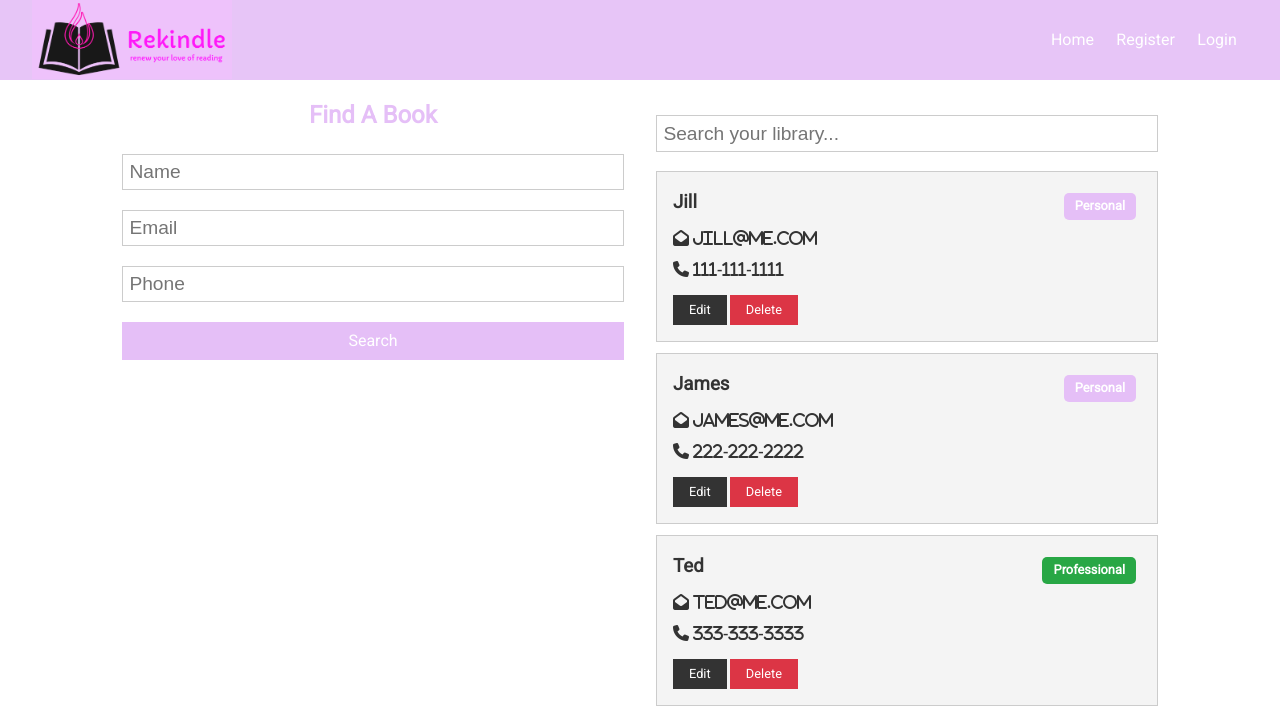
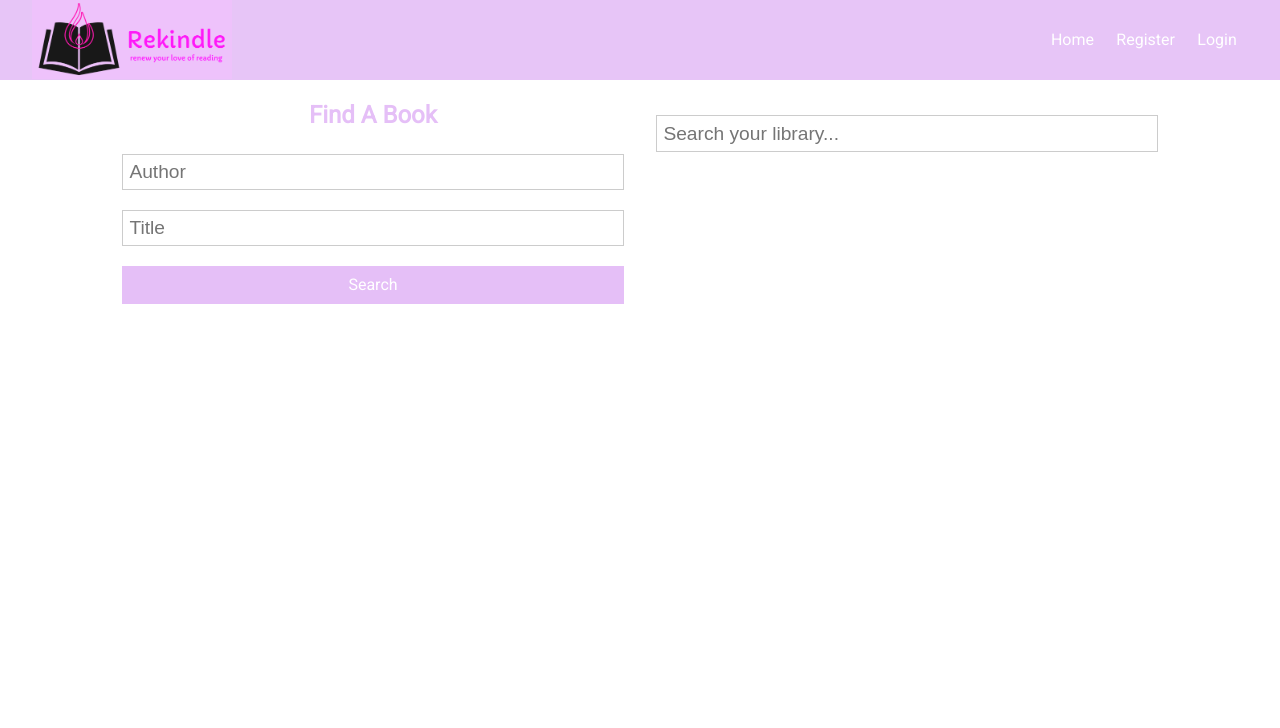
Before and after one commit to phenix1229/rekindle, a React (Create React App) app in the folder client/: page / in a window 1280 px wide. Shown: the top 728 px of the page. Built offline with nearby package versions, Linux system fonts and the light colour scheme.

Commit message:
changed the form

```diff
--- a/client/src/components/pages/Home.js
+++ b/client/src/components/pages/Home.js
@@ -1,5 +1,4 @@
 import React from 'react';
-import Contacts from '../userLibrary/Contacts';
 import ContactForm from '../userLibrary/LibrarySearch';
 import ContactFilter from '../userLibrary/LibraryFilter';
 
@@ -11,7 +10,6 @@ function Home() {
             </div>
             <div>
                 <ContactFilter />
-                <Contacts />
             </div>
         </div>
     )
--- a/client/src/components/userLibrary/LibrarySearch.js
+++ b/client/src/components/userLibrary/LibrarySearch.js
@@ -46,9 +46,9 @@ function LibrarySearch() {
     return (
         <form onSubmit={onSubmit}>
             {current ? <h2 className="text-primary">Edit Contact</h2> : <h2 className="text-primary">Find A Book</h2>}
-            <input type="text" placeholder="Name" name="name" value={name} onChange={onChange} />
-            <input type="email" placeholder="Email" name="email" value={email} onChange={onChange} />
-            <input type="text" placeholder="Phone" name="phone" value={phone} onChange={onChange} />
+            <input type="text" placeholder="Author" name="author" value={name} onChange={onChange} />
+            <input type="email" placeholder="Title" name="title" value={email} onChange={onChange} />
+
             <div>
                 <input type="submit" value={current ? "Update Contact" : "Search"} className="btn btn-primary btn-block" />
             </div>
```
